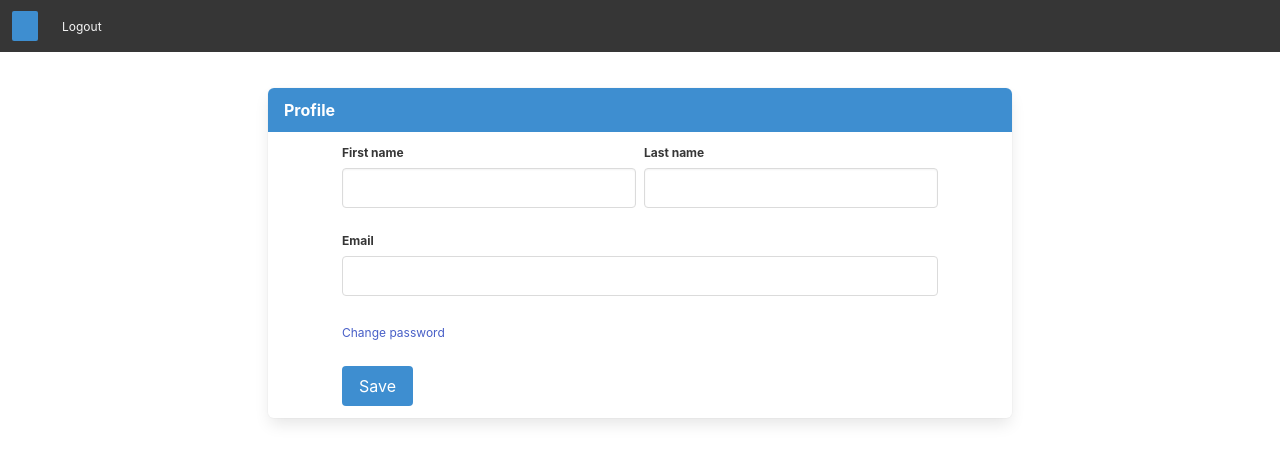
After one commit to eflx/edflix-flask, a Python web app: template app/templates/users/profile.html in a window 1280 px wide. The commit adds this page. Shown: the top 463 px of the page. Run offline with Jinja, Linux system fonts and the light colour scheme; the template is opened without the code that fills it, so the values that code supplies are empty, except form fields; form fields are guessed from the names that the template uses; some libraries are stand-ins or nearby versions.

Commit message:
user profile page; reorganized forms

```diff
--- a/app/forms/__init__.py
+++ b/app/forms/__init__.py
@@ -1,2 +1,3 @@
-from .signup import SignupForm
-from .login import LoginForm
+from .form import Form
+
+from .form import RequiredIf
--- /dev/null
+++ b/app/forms/users/__init__.py
@@ -0,0 +1,3 @@
+from .signup import SignupForm
+from .login import LoginForm
+from .profile import ProfileForm
--- a/app/forms/login.py
+++ b/app/forms/users/login.py
@@ -1,6 +1,6 @@
 end = 0
 
-from .form import Form
+from app.forms import Form
 
 from wtforms import PasswordField, BooleanField
 from wtforms.fields.html5 import EmailField
--- a/app/forms/signup.py
+++ b/app/forms/users/signup.py
@@ -7,8 +7,8 @@ from wtforms.fields.html5 import EmailField
 from wtforms.validators import DataRequired, Email, Length, Optional
 from wtforms.validators import ValidationError
 
-from .form import Form
-from .form import RequiredIf
+from app.forms import Form
+from app.forms import RequiredIf
 
 class SignupForm(Form):
     first_name = StringField("First name",
--- a/app/templates/layouts/base.html
+++ b/app/templates/layouts/base.html
@@ -14,14 +14,15 @@
             <div class="navbar-brand">
                 {% if current_user.is_anonymous %}
                     <div class="navbar-item">
-                        <a href="{{ url_for('UsersView:login') }}" class="button is-link is-small">Login</a>
+                        <a href="{{ url_for('UsersView:login') }}" class="subtitle is-7 has-text-light">Login</a>
                     </div>
                 {% else %}
                     <div class="navbar-item">
-                        <span class="subtitle is-6 has-text-light">{{ current_user.first_name }}</span>
+                        <a class="button is-info is-small" href="/users/profile">{{ current_user.first_name }}</a>
+                        <!--<span class="subtitle is-6 has-text-light">{{ current_user.first_name }}</span>-->
                     </div>
                     <div class="navbar-item">
-                        <a href="{{ url_for('UsersView:logout') }}" class="button is-warning is-small">Logout</a>
+                        <a href="{{ url_for('UsersView:logout') }}" class="subtitle is-7 has-text-light">Logout</a>
                     </div>
                 {% endif %}
 
--- /dev/null
+++ b/app/templates/users/profile.html
@@ -0,0 +1,46 @@
+{% extends "layouts/base.html" %}
+
+{% block app_content %}
+
+<div class="panel is-info">
+    <p class="panel-heading" style="font-size: 1em">Profile</p>
+
+    <form action="" method= "post" class="form column is-10 is-offset-1" novalidate>
+        <div>{{ form.hidden_tag() }}</div>
+
+        <div class="columns is-variable is-1">
+            <div class="control column is-6">
+                {{ form.first_name.label(class_="label is-small") }}
+                {{ form.first_name(class_="input") }}
+                {% if form.first_name.errors %}
+                <span class="label help has-text-danger">{{ form.first_name.errors[0] }}</span>
+                {% endif %}
+            </div>
+
+            <div class="control column is-6">
+                {{ form.last_name.label(class_="label is-small") }}
+                {{ form.last_name(class_="input") }}
+                {% if form.last_name.errors %}
+                <span class="label help has-text-danger">{{ form.last_name.errors[0] }}</span>
+                {% endif %}
+            </div>
+        </div>
+
+        <div class="columns is-variable is-1">
+            <div class="control column is-12">
+                {{ form.email.label(class_="label is-small") }}
+                {{ form.email(class_="input", readonly=True) }}
+            </div>
+        </div>
+
+        <div class="columns is-variable is-1">
+            <div class="control column is-12">
+                <a class="help" href="{{ url_for('UsersView:change_password') }}">Change password</a>
+            </div>
+        </div>
+
+        <input class="button is-info" type="submit" value="Save">
+    </form>
+</div>
+
+{% endblock %}
```
Also changed, not shown: app/forms/users/profile.py (added, +26 -0 lines), app/views/home_view.py (+6 -1 lines), app/views/users_view.py (+26 -3 lines).
